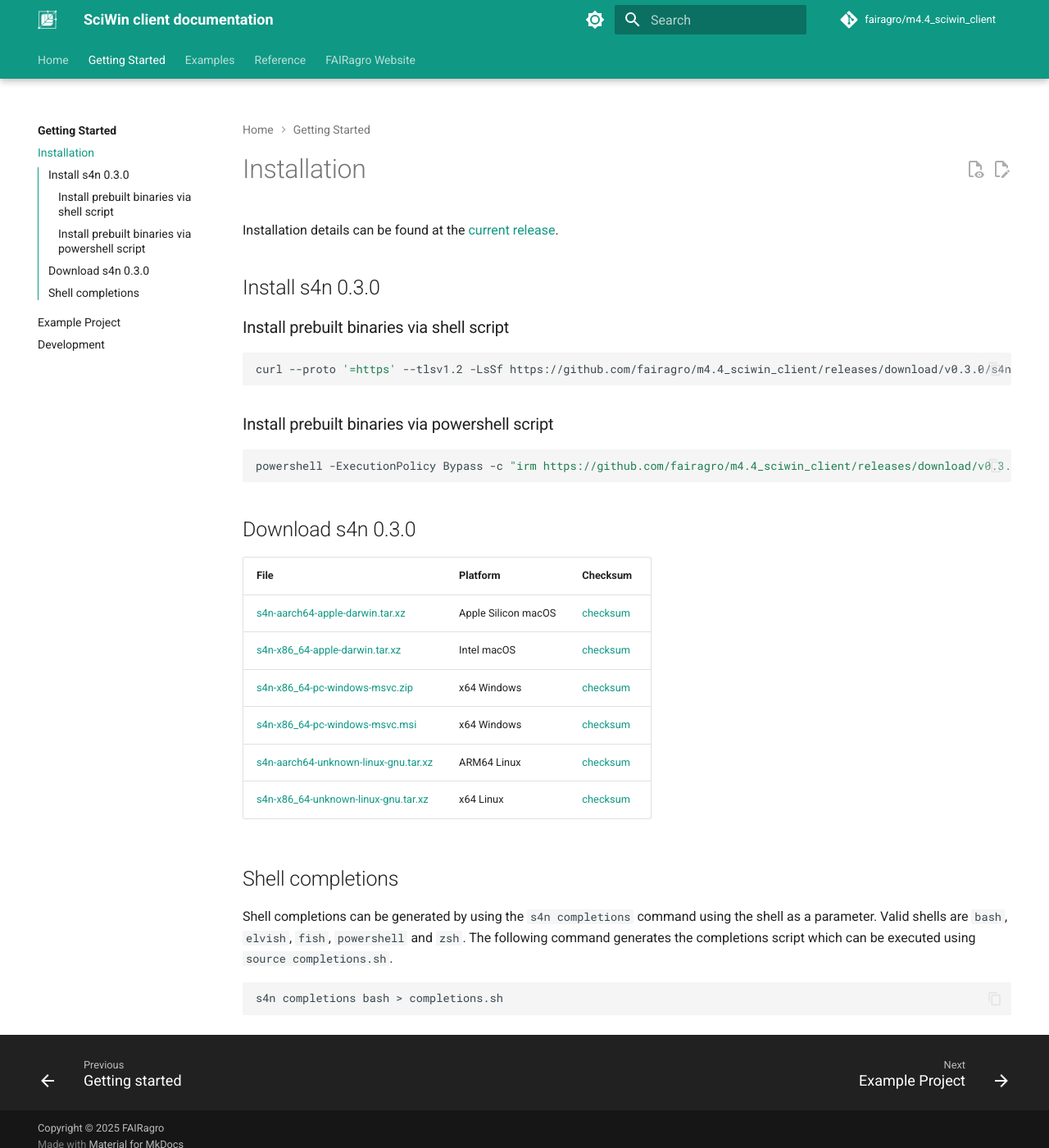
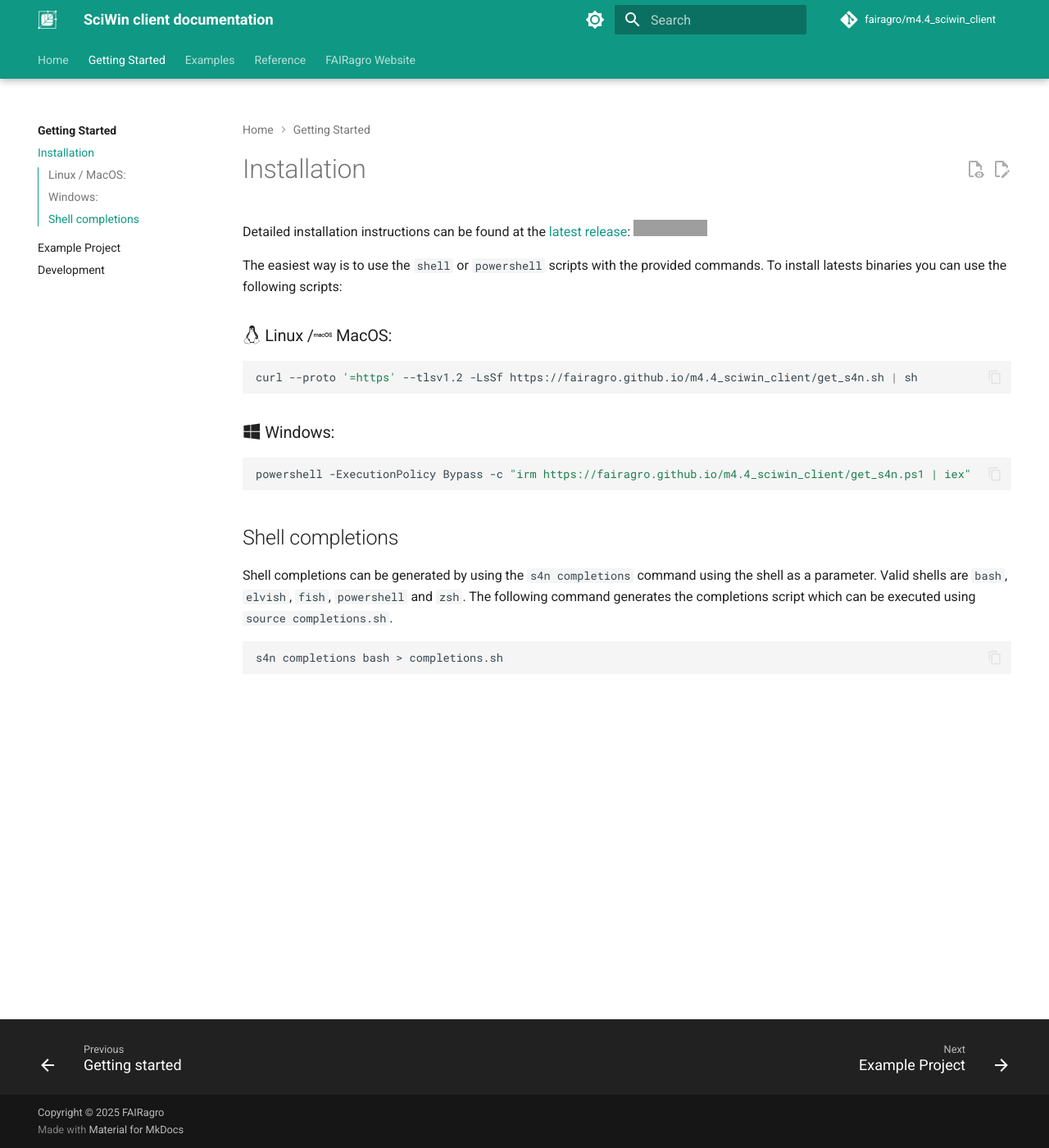
Before and after one commit to fairagro/m4.4_sciwin_client, an MkDocs documentation site: the page built from docs/getting-started/installation.md, in a window 1280 px wide and 1400 px high. Shown: the whole window at 82% size. Built offline with MkDocs 1.6.1 and Material for MkDocs 9.7.7, drawn with Linux system fonts in a browser that asks for light colours; comment, search, counter and statistics services are not loaded; grey boxes are pictures that could not be loaded.

Commit message:
added installation instruction

````diff
--- a/docs/getting-started/installation.md
+++ b/docs/getting-started/installation.md
@@ -1,30 +1,19 @@
 # Installation
-Installation details can be found at the [current release](https://github.com/fairagro/m4.4_sciwin_client/releases/latest).
+Detailed installation instructions can be found at the [latest release](https://github.com/fairagro/m4.4_sciwin_client/releases/latest):
+[![GitHub Release](https://img.shields.io/github/v/release/fairagro/m4.4_sciwin_client)](https://github.com/fairagro/m4.4_sciwin_client/releases/latest)
 
-## Install s4n 0.3.0
+The easiest way is to use the `shell` or `powershell` scripts with the provided commands.
+To install latests binaries you can use the following scripts:
 
-### Install prebuilt binaries via shell script
-
-```sh
-curl --proto '=https' --tlsv1.2 -LsSf https://github.com/fairagro/m4.4_sciwin_client/releases/download/v0.3.0/s4n-installer.sh | sh
+### :fontawesome-brands-linux: Linux /:simple-macos: MacOS:
+```bash
+curl --proto '=https' --tlsv1.2 -LsSf https://fairagro.github.io/m4.4_sciwin_client/get_s4n.sh | sh
 ```
 
-### Install prebuilt binaries via powershell script
-
-```sh
-powershell -ExecutionPolicy Bypass -c "irm https://github.com/fairagro/m4.4_sciwin_client/releases/download/v0.3.0/s4n-installer.ps1 | iex"
+### :fontawesome-brands-windows: Windows:
+```powershell
+powershell -ExecutionPolicy Bypass -c "irm https://fairagro.github.io/m4.4_sciwin_client/get_s4n.ps1 | iex"
 ```
-
-## Download s4n 0.3.0
-
-|  File  | Platform | Checksum |
-|--------|----------|----------|
-| [s4n-aarch64-apple-darwin.tar.xz](https://github.com/fairagro/m4.4_sciwin_client/releases/download/v0.3.0/s4n-aarch64-apple-darwin.tar.xz) | Apple Silicon macOS | [checksum](https://github.com/fairagro/m4.4_sciwin_client/releases/download/v0.3.0/s4n-aarch64-apple-darwin.tar.xz.sha256) |
-| [s4n-x86_64-apple-darwin.tar.xz](https://github.com/fairagro/m4.4_sciwin_client/releases/download/v0.3.0/s4n-x86_64-apple-darwin.tar.xz) | Intel macOS | [checksum](https://github.com/fairagro/m4.4_sciwin_client/releases/download/v0.3.0/s4n-x86_64-apple-darwin.tar.xz.sha256) |
-| [s4n-x86_64-pc-windows-msvc.zip](https://github.com/fairagro/m4.4_sciwin_client/releases/download/v0.3.0/s4n-x86_64-pc-windows-msvc.zip) | x64 Windows | [checksum](https://github.com/fairagro/m4.4_sciwin_client/releases/download/v0.3.0/s4n-x86_64-pc-windows-msvc.zip.sha256) |
-| [s4n-x86_64-pc-windows-msvc.msi](https://github.com/fairagro/m4.4_sciwin_client/releases/download/v0.3.0/s4n-x86_64-pc-windows-msvc.msi) | x64 Windows | [checksum](https://github.com/fairagro/m4.4_sciwin_client/releases/download/v0.3.0/s4n-x86_64-pc-windows-msvc.msi.sha256) |
-| [s4n-aarch64-unknown-linux-gnu.tar.xz](https://github.com/fairagro/m4.4_sciwin_client/releases/download/v0.3.0/s4n-aarch64-unknown-linux-gnu.tar.xz) | ARM64 Linux | [checksum](https://github.com/fairagro/m4.4_sciwin_client/releases/download/v0.3.0/s4n-aarch64-unknown-linux-gnu.tar.xz.sha256) |
-| [s4n-x86_64-unknown-linux-gnu.tar.xz](https://github.com/fairagro/m4.4_sciwin_client/releases/download/v0.3.0/s4n-x86_64-unknown-linux-gnu.tar.xz) | x64 Linux | [checksum](https://github.com/fairagro/m4.4_sciwin_client/releases/download/v0.3.0/s4n-x86_64-unknown-linux-gnu.tar.xz.sha256) |
 
 ## Shell completions
 Shell completions can be generated by using the `s4n completions` command using the shell as a parameter. Valid shells are `bash`, `elvish`, `fish`, `powershell` and `zsh`.
````
Also changed, not shown: README.md (+7 -4 lines).
